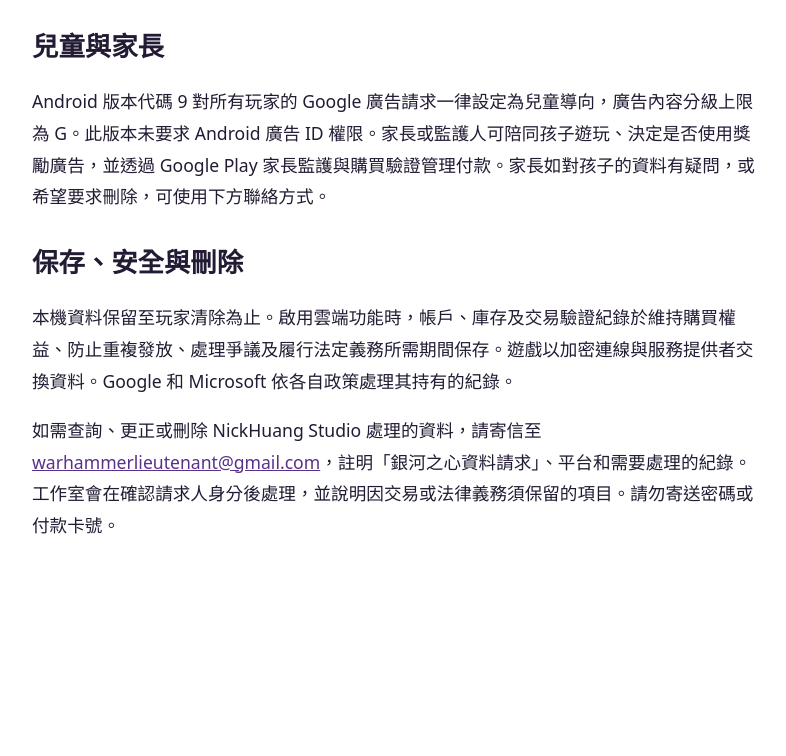
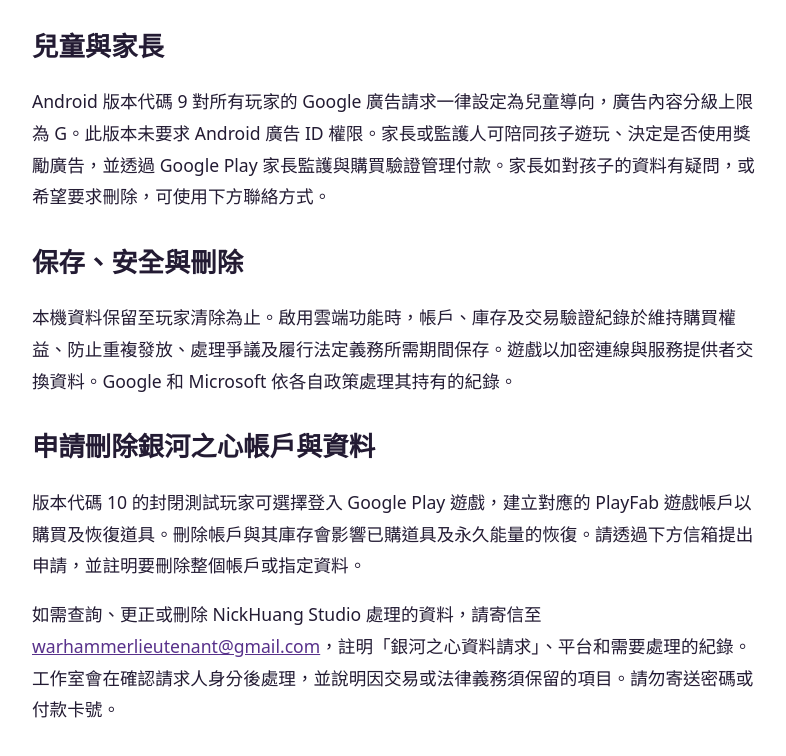
Before and after one commit to nickhuang1121/nickhuang1121.github.io, a plain HTML site: page galaxy-heart/privacy/index.html in a window 1280 px wide. Shown: the part 931-1687 px from the top of the page, without its empty margins (240-1026 px from the left). Before the commit the page ends 1521 px from the top, so only its background shows below. Drawn offline with Linux system fonts and the light colour scheme.

Commit message:
Add account deletion entry for Android purchase testing

```diff
--- a/galaxy-heart/privacy/index.html
+++ b/galaxy-heart/privacy/index.html
@@ -10,5 +10,5 @@
 <h2>平台登入與購買</h2><p>遊玩關卡可使用訪客模式。提供平台登入與購買的版本會透過 Google Play Games、Google Play Billing 與 Microsoft PlayFab 處理玩家識別碼、登入驗證、商品編號、交易憑證、道具庫存及權益，以驗證交易、恢復購買及同步道具。各測試版本開放的功能可能不同。付款資料由 Google Play 處理。<a href="https://privacy.microsoft.com/zh-tw/privacystatement">Microsoft 隱私權聲明</a></p>
 <h2>兒童與家長</h2><p>Android 版本代碼 9 對所有玩家的 Google 廣告請求一律設定為兒童導向，廣告內容分級上限為 G。此版本未要求 Android 廣告 ID 權限。家長或監護人可陪同孩子遊玩、決定是否使用獎勵廣告，並透過 Google Play 家長監護與購買驗證管理付款。家長如對孩子的資料有疑問，或希望要求刪除，可使用下方聯絡方式。</p>
 <h2>保存、安全與刪除</h2><p>本機資料保留至玩家清除為止。啟用雲端功能時，帳戶、庫存及交易驗證紀錄於維持購買權益、防止重複發放、處理爭議及履行法定義務所需期間保存。遊戲以加密連線與服務提供者交換資料。Google 和 Microsoft 依各自政策處理其持有的紀錄。</p>
-<p>如需查詢、更正或刪除 NickHuang Studio 處理的資料，請寄信至 <a href="mailto:warhammerlieutenant@gmail.com">warhammerlieutenant@gmail.com</a>，註明「銀河之心資料請求」、平台和需要處理的紀錄。工作室會在確認請求人身分後處理，並說明因交易或法律義務須保留的項目。請勿寄送密碼或付款卡號。</p>
+<h2 id="delete-account">申請刪除銀河之心帳戶與資料</h2><p>版本代碼 10 的封閉測試玩家可選擇登入 Google Play 遊戲，建立對應的 PlayFab 遊戲帳戶以購買及恢復道具。刪除帳戶與其庫存會影響已購道具及永久能量的恢復。請透過下方信箱提出申請，並註明要刪除整個帳戶或指定資料。</p><p>如需查詢、更正或刪除 NickHuang Studio 處理的資料，請寄信至 <a href="mailto:warhammerlieutenant@gmail.com">warhammerlieutenant@gmail.com</a>，註明「銀河之心資料請求」、平台和需要處理的紀錄。工作室會在確認請求人身分後處理，並說明因交易或法律義務須保留的項目。請勿寄送密碼或付款卡號。</p>
 </main></html>
```
